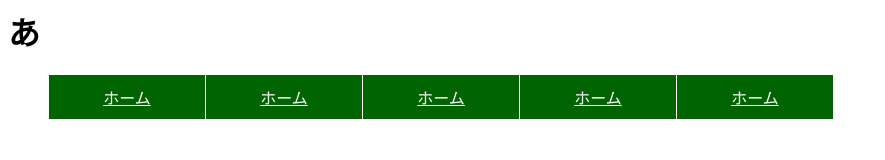
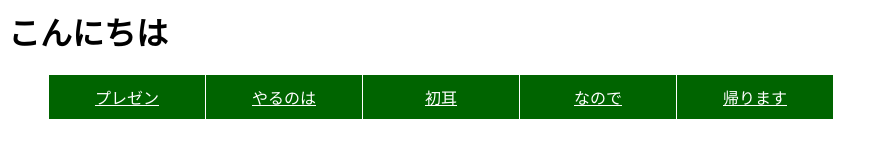
Before and after one commit to g1527037/2016web1, a plain HTML site: page index.html in a window 1280 px wide. Shown: the whole page, without its empty margins (0-885 px from the left). Drawn offline with Linux system fonts and the light colour scheme.

Commit message:
Update index.html

```diff
--- a/index.html
+++ b/index.html
@@ -6,14 +6,14 @@
     <title>自己紹介</title>
   </head>
   <body>
-    <h1>あ</h1>
+    <h1>こんにちは</h1>
     <nav id="gnav">
       <ul>
-        <li><a href="#">ホーム</a></li>
-        <li><a href="#">ホーム</a></li>
-        <li><a href="#">ホーム</a></li>
-        <li><a href="#">ホーム</a></li>
-        <li><a href="#">ホーム</a></li>
+        <li><a href="#">プレゼン</a></li>
+        <li><a href="#">やるのは</a></li>
+        <li><a href="#">初耳</a></a></li>
+        <li><a href="#">なので</a></li>
+        <li><a href="#">帰ります</a></li>
       </ul>
     </nav>
     </body>
```
